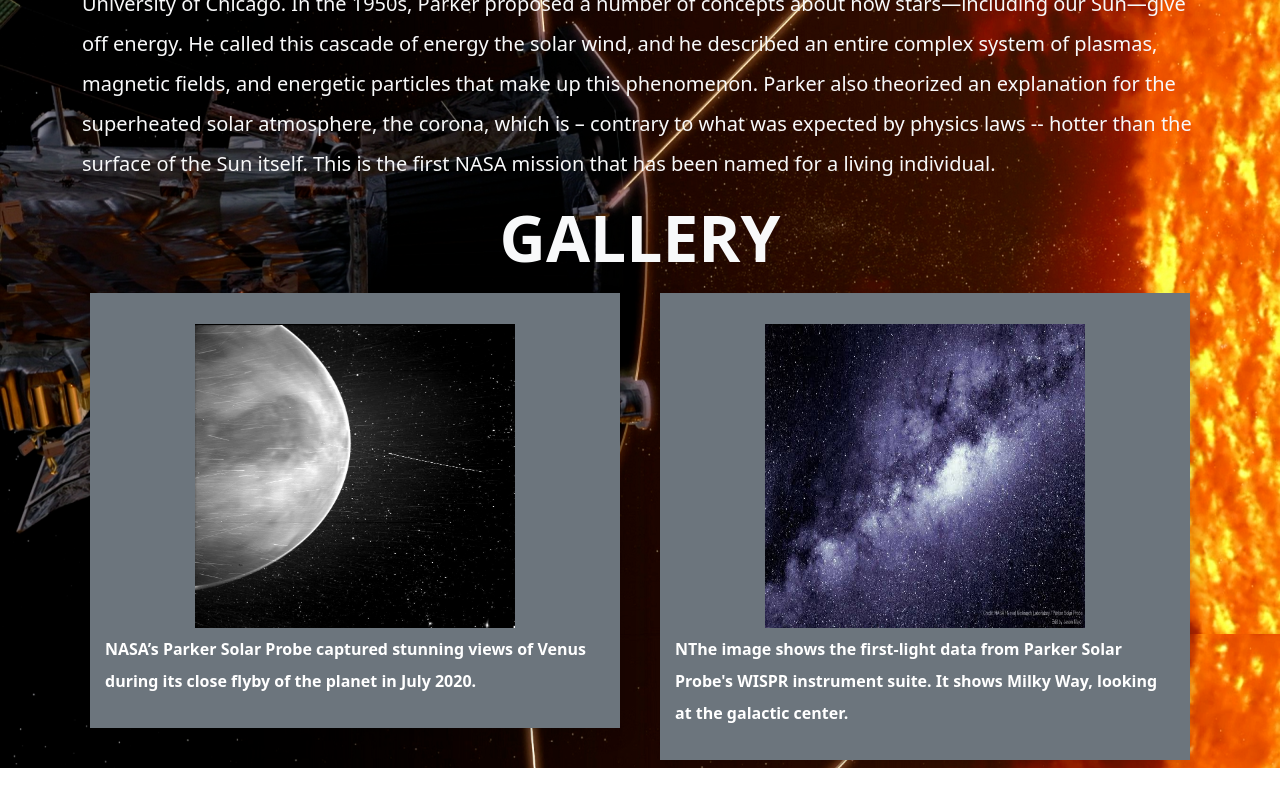
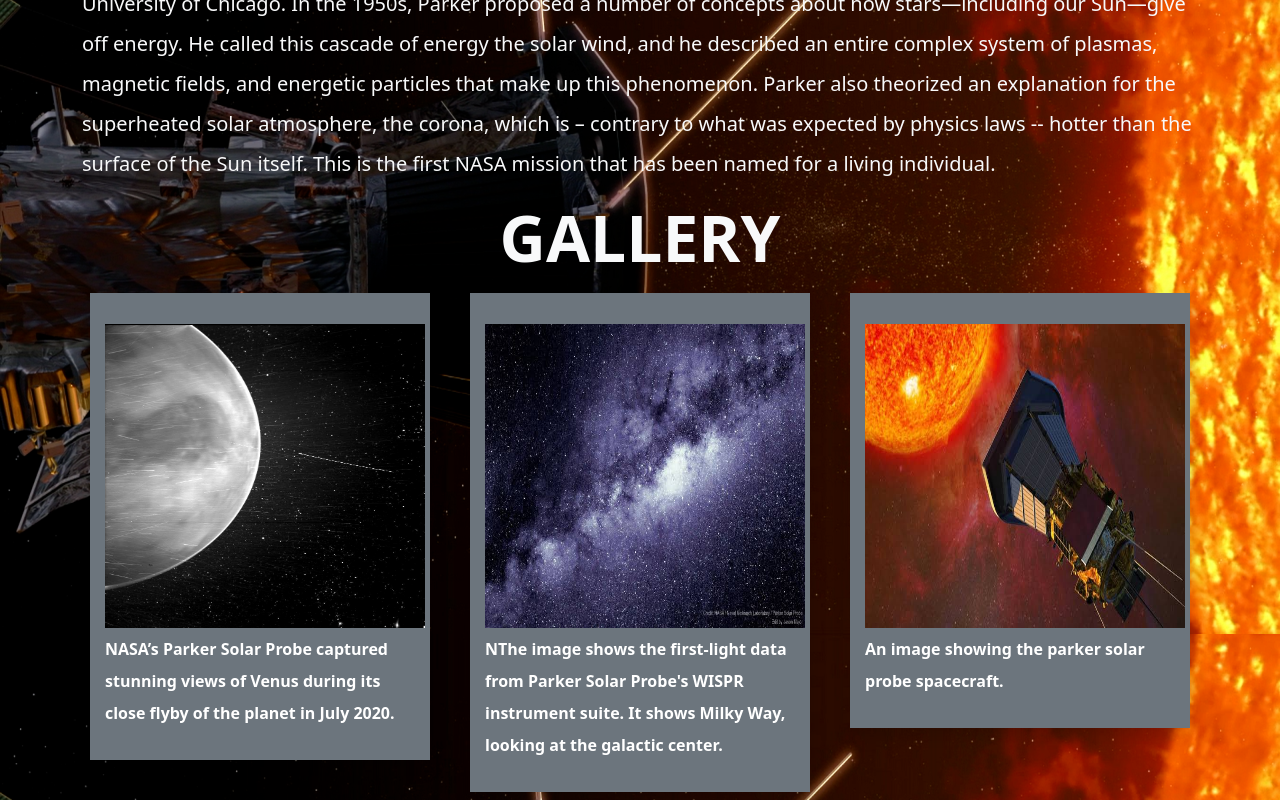
Before and after one commit to anuraag2002/the-extraterrestrials, a React (Create React App) app in the folder nsacsample/: page / in a window 1280 px wide. Shown: the part 2566-3366 px from the top of the page. Before the commit the page ends 3334 px from the top, so only its background shows below. Built offline with nearby package versions, Linux system fonts and the light colour scheme.

Commit message:
last changes

```diff
--- a/nsacsample/src/components/Header.js
+++ b/nsacsample/src/components/Header.js
@@ -9,7 +9,7 @@
         <div>
             <Navbar bg = "secondary" expand="lg" variant="dark" fixed="top">
                 <Container>
-                <Navbar.Brand href=""><a href="http://parkersolarprobe.jhuapl.edu/" class="nav-title">Parker Solar Probe</a></Navbar.Brand>
+                <Navbar.Brand href=""><a href="#" class="nav-title">Parker Solar Probe</a></Navbar.Brand>
                 <Navbar.Toggle aria-controls="basic-navbar-nav" />
                 <Navbar.Collapse id="basic-navbar-nav">
 
--- a/nsacsample/src/components/Home.js
+++ b/nsacsample/src/components/Home.js
@@ -2,6 +2,7 @@
 import "./Home.css"
 import pic1 from "../components/images/venus.jpg";
 import milkyway from "../components/images/milkyway.jpeg";
+import psp from "../components/images/psp.jpeg"
 import bgimg from "../components/images/backimg.png"
 function Home() {
     return (
@@ -49,7 +50,7 @@
                 <div className="container">
                     <h1>GALLERY</h1>
                     <div className="row">
-                        <div className="col-12 col-md-6" >
+                        <div className="col-12 col-md-4" >
                         <div className = "gallery-section-card shadow text-center bg-secondary">
             <img
             src={pic1}
@@ -60,7 +61,7 @@
       </p>
     </div>
                         </div>
-                        <div className="col-12 col-md-6"  bg = "secondary">
+                        <div className="col-12 col-md-4"  bg = "secondary">
                         <div className = "gallery-section-card shadow text-center bg-secondary">
             <img
             src={milkyway}
@@ -68,6 +69,18 @@
           />
       <p className = "gallery-section-card-text">
       NThe image shows the first-light data from Parker Solar Probe's WISPR instrument suite. It shows Milky Way, looking at the galactic center.
+      </p>
+    </div>
+                        </div>
+
+                        <div className="col-12 col-md-4" >
+                        <div className = "gallery-section-card shadow text-center bg-secondary">
+            <img
+            src={psp}
+            className = "gallery-section-image"
+          />
+      <p className = "gallery-section-card-text">
+      An image showing the parker solar probe spacecraft.
       </p>
     </div>
                         </div>
```
